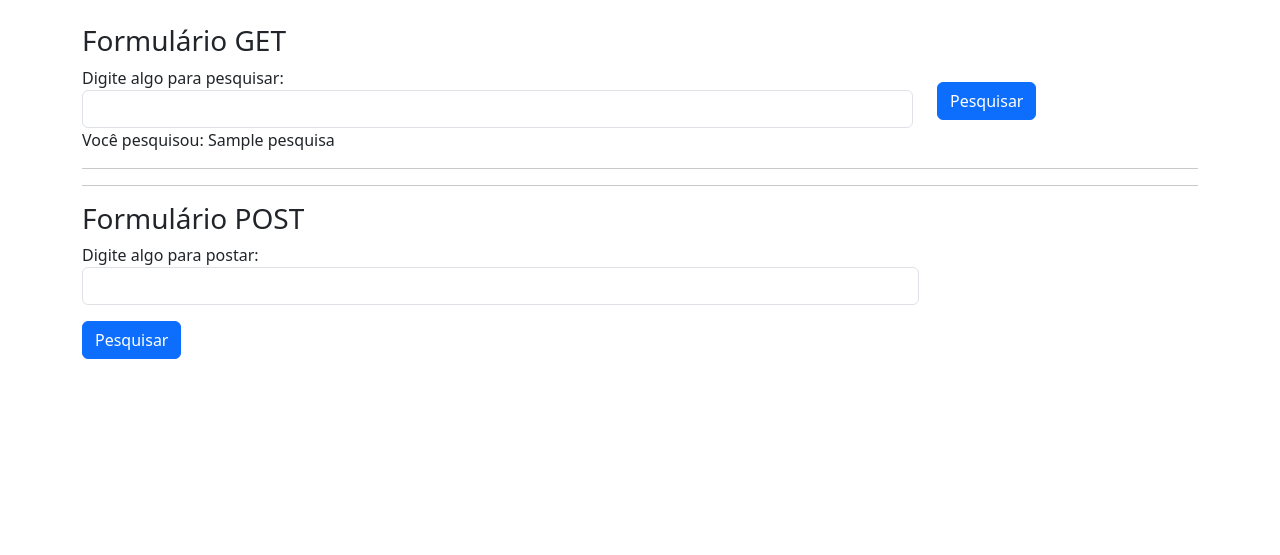
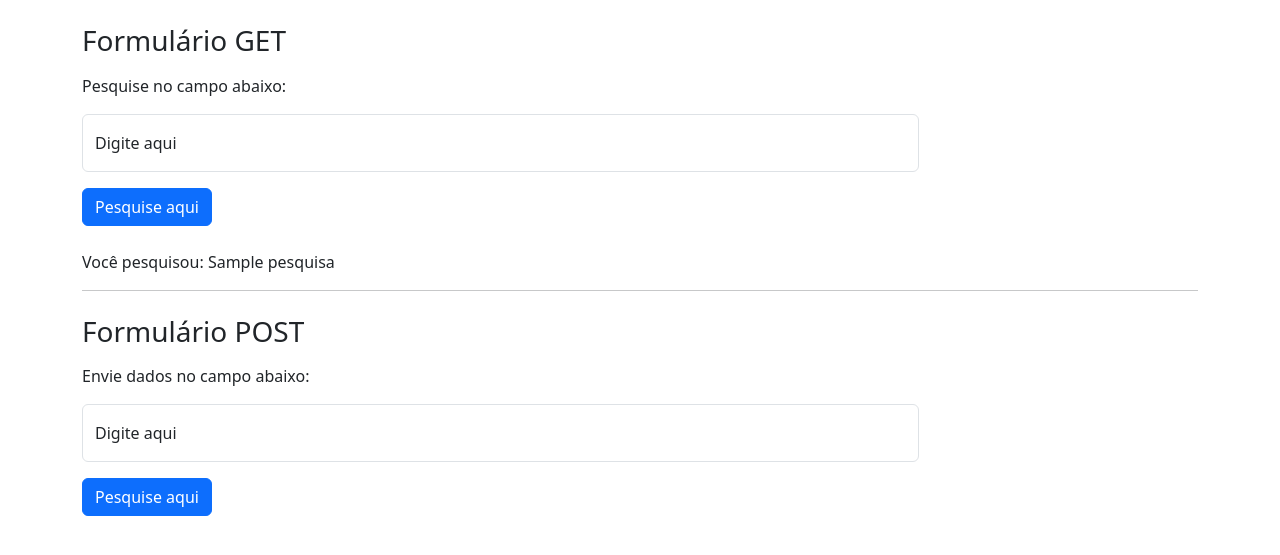
Before and after one commit to GabrielBarbosaSouza/curso-flask, a Flask app: template app/templates/contato.html in a window 1280 px wide. Shown: the top 555 px of the page. Run offline with Flask 3, Linux system fonts and the light colour scheme; the template is opened without the code that fills it: most values are stand-ins (such as "Sample title", 1, 10 or a date in 2020).

Commit message:
Criei um HTML simples do zero com bootstrap. Fiz um formulário via HTML para testar as requisições GET e POST. Confuso no inicio, mas consegui :D

```diff
--- a/app/templates/contato.html
+++ b/app/templates/contato.html
@@ -11,32 +11,33 @@
         <div class="row mt-4">
             <h3>Formulário GET</h3>
         </div>
-        <form action="" method="get" class="row">
-            <div class="col-9">
-                Digite algo para pesquisar:
-                <input type="text" name="pesquisa" id="" class="form-control">
+        <form action="" method="get" class="mt-2">
+            <p>Pesquise no campo abaixo:</p>
+            <div class="col-9 form-floating mt-2 mb-2">
+                <input type="text" class="form-control" id="floatingInput" name="pesquisa" placeholder="Seu Assunto">
+                <label for="floatingInput">Digite aqui</label>
             </div>
-            <div class="col-3">
-                <button type="submit" class="btn btn-primary mt-3">Pesquisar</button>
-            </div>
+             <div class="col-3">
+                <button type="submit" class="btn btn-primary mt-2 mb-4">Pesquise aqui</button>
+             </div>
         </form>
-        <p>Você pesquisou: {{context['pesquisa']}}</p>
+        <p>Você pesquisou: {{context.pesquisa}}</p>
 
         <hr>
-        <hr>
 
-        <div class="row">
+        <div class="row mt-4">
             <h3>Formulário POST</h3>
-            <form action="" method="post">
-                <div class="col-9">
-                    Digite algo para postar:
-                    <input type="text" name="" id="" class="form-control">
-                </div>
-                <div class="col-3">
-                    <button type="submit" class="btn btn-primary mt-3">Pesquisar</button>
-                </div>
-            </form>
         </div>
+        <form action="" method="post" class="mt-2">
+            <p>Envie dados no campo abaixo:</p>
+            <div class="col-9 form-floating mt-2 mb-2">
+                <input type="text" class="form-control" id="floatingInput" name="pesquisa" placeholder="Seu Assunto">
+                <label for="floatingInput">Digite aqui</label>
+            </div>
+             <div class="col-3">
+                <button type="submit" class="btn btn-primary mt-2 mb-4">Pesquise aqui</button>
+             </div>
+        </form>
     </div>
 
     <script src="https://cdn.jsdelivr.net/npm/bootstrap@5.3.8/dist/js/bootstrap.bundle.min.js" integrity="sha384-FKyoEForCGlyvwx9Hj09JcYn3nv7wiPVlz7YYwJrWVcXK/BmnVDxM+D2scQbITxI" crossorigin="anonymous"></script>
--- a/app/templates/index.html
+++ b/app/templates/index.html
@@ -15,8 +15,7 @@
     <div>
         <p>Bem vindo {{context.usuario}} a aula de Flask!!!</p>
         <p>Você tem <b>{{context.idade}} anos de idade</b></p>
-        <a href="{{url_for('novapag')}}">Ir para a segunda página.</a>
-        <a href="segunda_pagina">Ir para a segunda página da forma direta.</a>
+        <a href="{{url_for('contato')}}">Ir para a segunda página.</a>
     </div>
 
     <script src="https://cdn.jsdelivr.net/npm/bootstrap@5.3.8/dist/js/bootstrap.bundle.min.js" integrity="sha384-FKyoEForCGlyvwx9Hj09JcYn3nv7wiPVlz7YYwJrWVcXK/BmnVDxM+D2scQbITxI" crossorigin="anonymous"></script>
```
Also changed, not shown: app/routes.py (+15 -7 lines).
